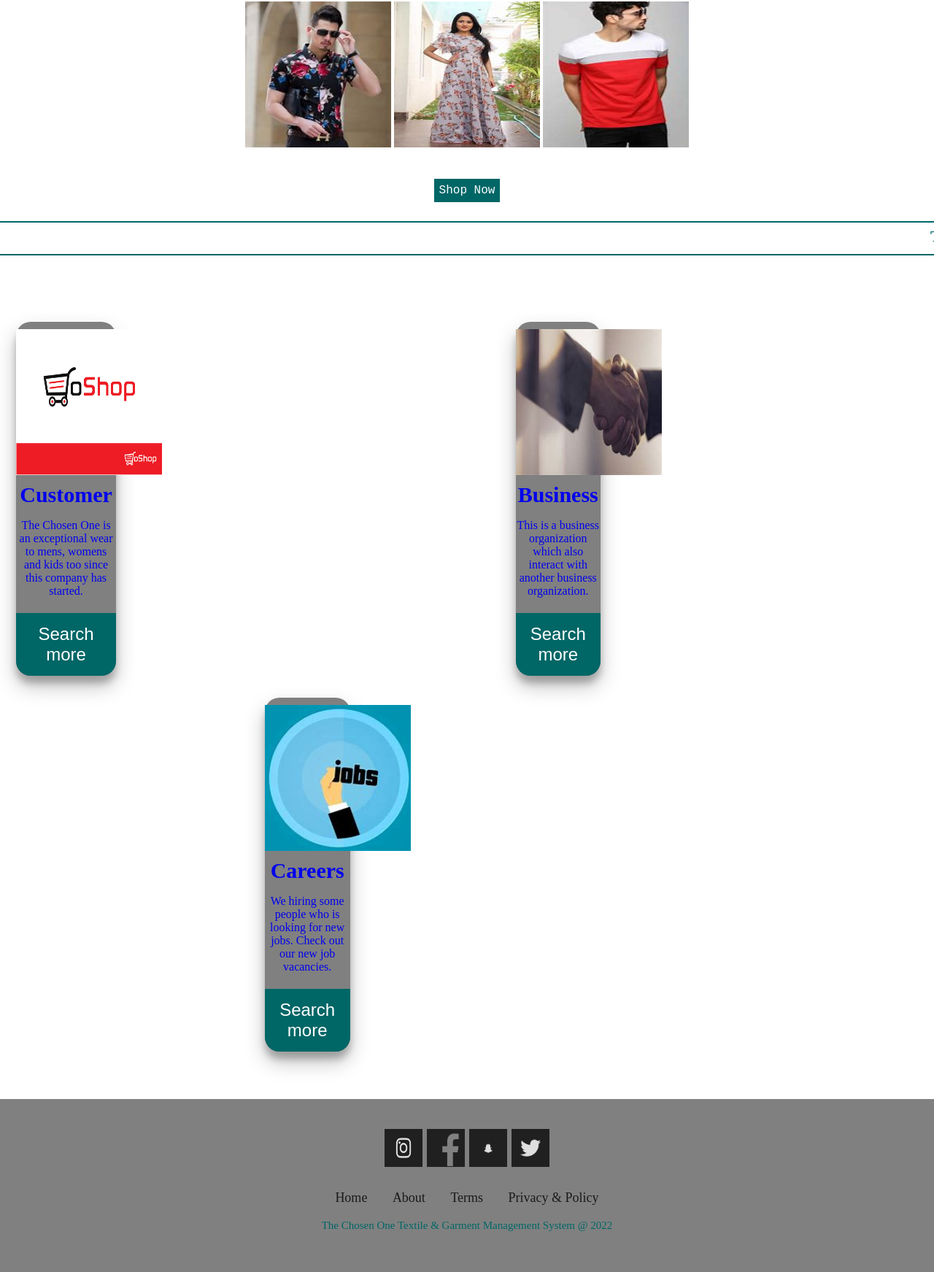
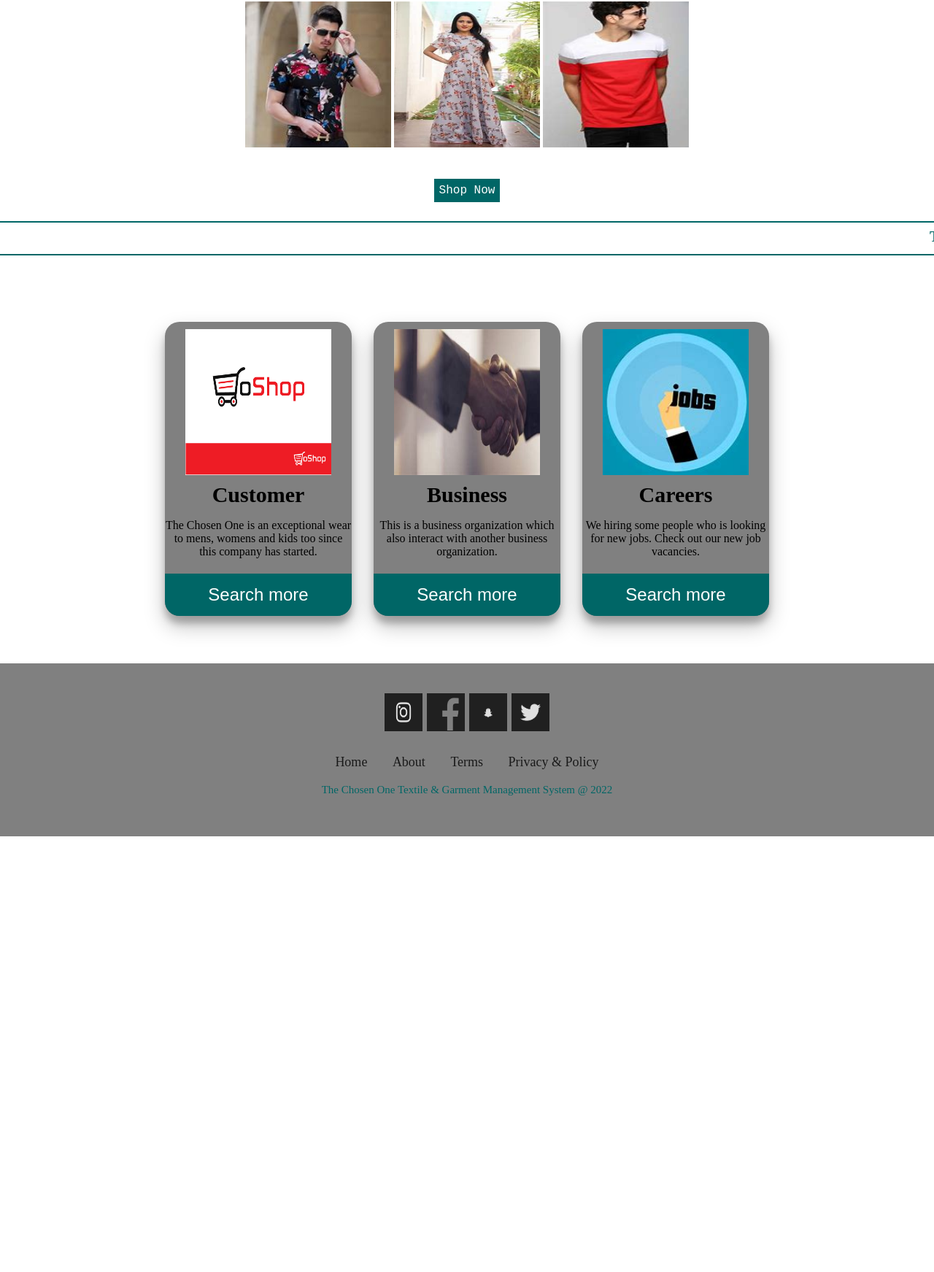
Before and after one commit to SandupaAbeywardana/IWT-Website, a PHP site: page /HTML/index.html in a window 1280 px wide. Shown: the part 446-2189 px from the top of the page at 73% size. After the commit the page ends 1592 px from the top, so only its background shows below. Run offline with PHP 8.4, Linux system fonts and the light colour scheme.

Commit message:
card edit in index

```diff
--- a/Project/CSS/Style.css
+++ b/Project/CSS/Style.css
@@ -104,7 +104,7 @@ h1{
     width: 200px;
     height: 200px;
 }
-.customer{
+#customer{
     text-align: center;
     font-size: 24px;
     color: white;
@@ -118,7 +118,7 @@ h1{
     border-bottom-left-radius: 20px;
     background: #006666;
 }
-.business{
+#business{
     text-align: center;
     font-size: 24px;
     color: white;
@@ -132,7 +132,7 @@ h1{
     border-bottom-left-radius: 20px;
     background: #006666;
 }
-.career{
+#career{
     text-align: center;
     font-size: 24px;
     color: white;
@@ -145,6 +145,11 @@ h1{
     border-bottom-right-radius: 20px;
     border-bottom-left-radius: 20px;
     background: #006666;
+}
+
+.cardlnk{
+    text-decoration: none;
+    color: inherit;
 }
 
 .footer{
--- a/Project/HTML/index.html
+++ b/Project/HTML/index.html
@@ -67,32 +67,36 @@
 
         <!-- User Cards for Customer, Business & Careers-->
         <div class="card">
-            <a href="Customer.html">
                 <div class="content">
+                    <a href="Customer.html" class="cardlnk">
                     <img src="../Images/shop.jpg" width="200px" height="200px" alt="Customer Page" class="img">
                     <h3 class="heading">Customer</h3>
                     <p>The Chosen One is an exceptional wear to mens, womens and kids too since this company has started.</p>
-                    <button class="customer">Search more</button>
+                    <button id="customer">Search more</button>
+                    </a>
                 </div>
-            </a>
 
-            <a href="Business.html">
+
                 <div class="content">
+                    <a href="Business.html" class="cardlnk">
                     <img src="../Images/client.jpg" width="200px" height="200px" alt="Business Page" class="img">
                     <h3 class="heading">Business</h3>
                     <p>This is a business organization which also interact with another business organization.</p>
-                    <button class="business">Search more</button>
+                    <button id="business">Search more</button>
+                    </a>
                 </div>
-            </a>
 
-            <a href="career.html">
+
+
                 <div class="content">
+                    <a href="career.html" class="cardlnk">
                     <img src="../Images/career.jpg" width="200px" height="200px" alt="Career Page" class="img">
                     <h3 class="heading">Careers</h3>
                     <p>We hiring some people who is looking for new jobs. Check out our new job vacancies.</p>
-                    <button class="career">Search more</button>
+                    <button id="career">Search more</button>
+                    </a>
                 </div>
-            </a>
+
         </div>
 
         <!-- Footer -->
```
